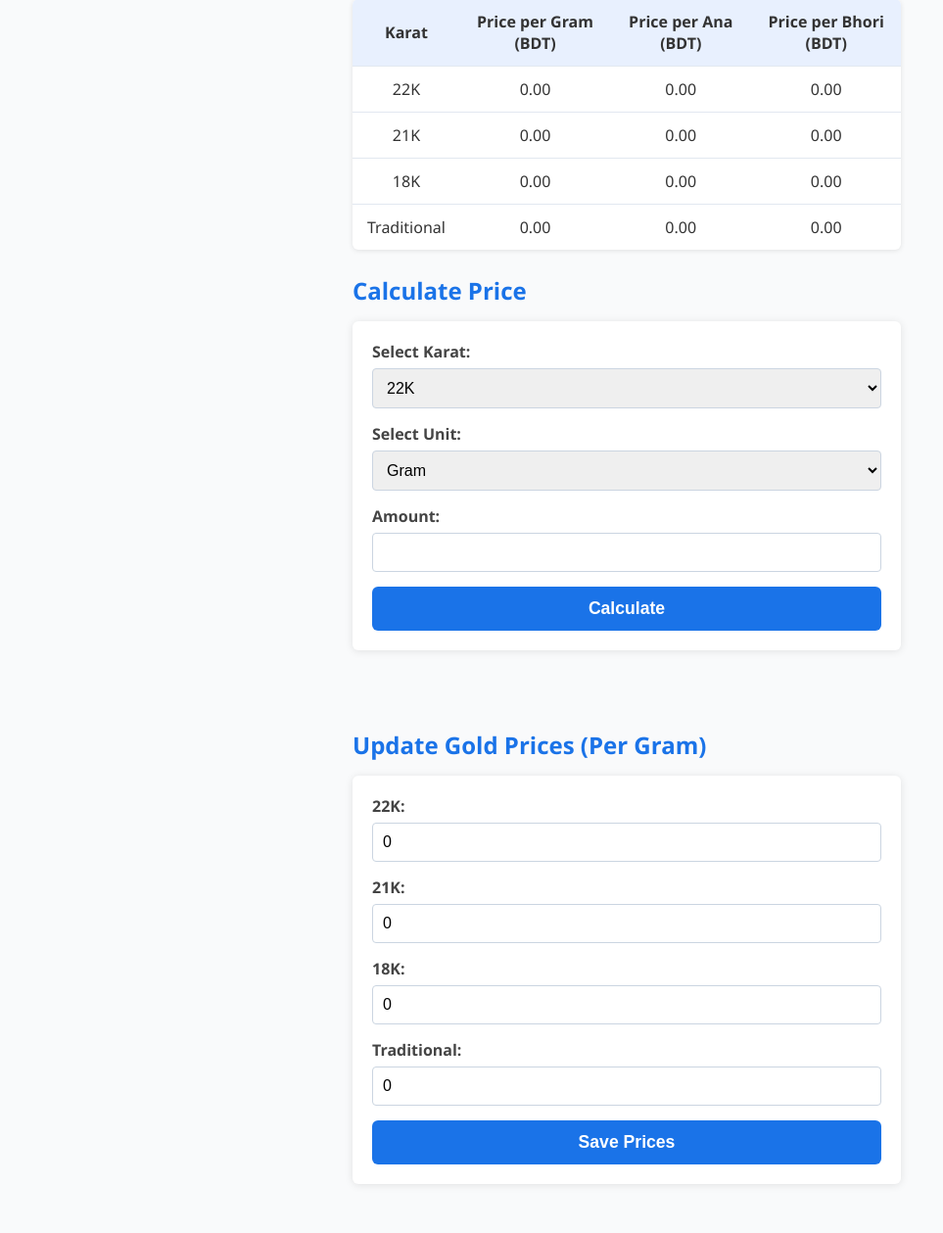
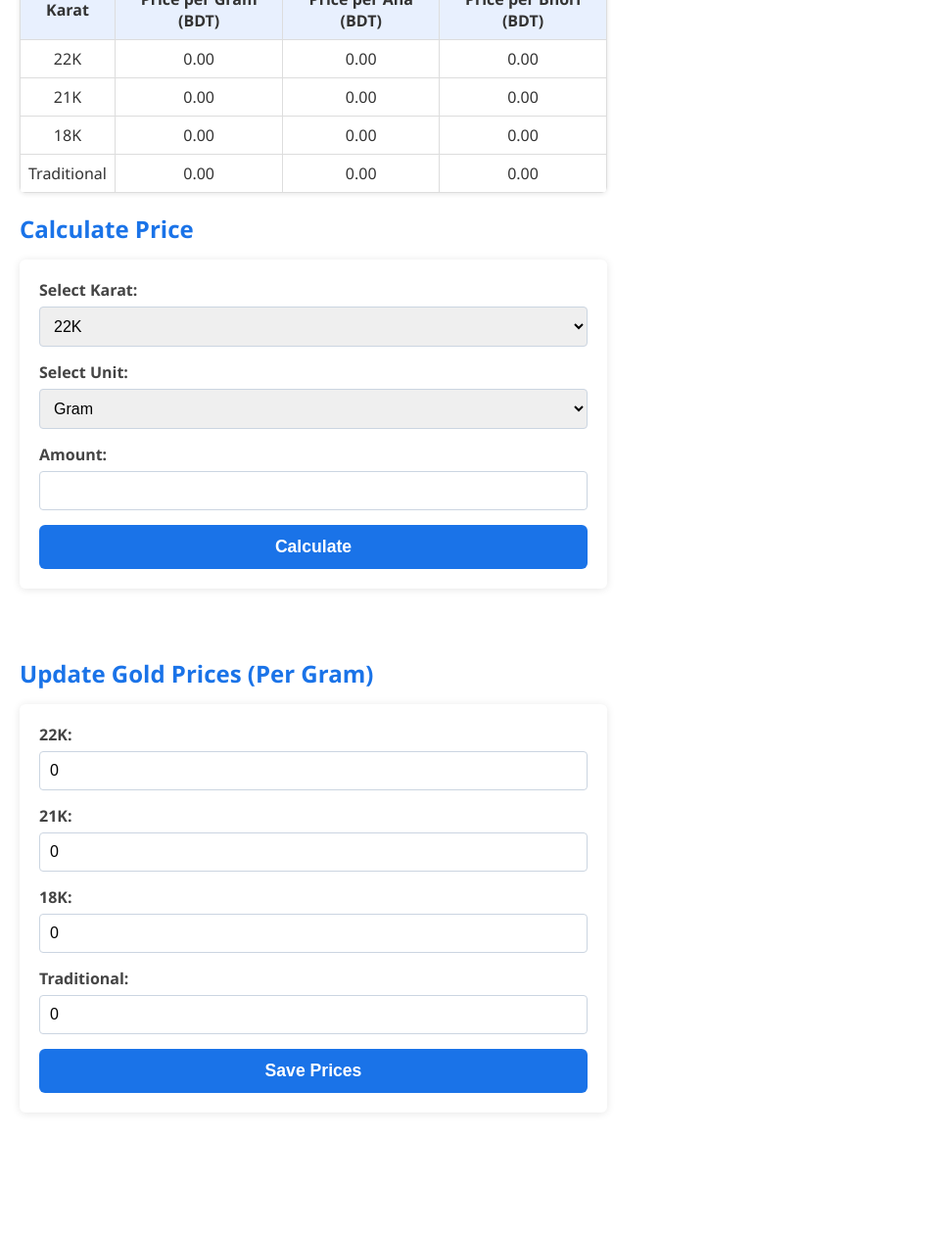
Before and after one commit to adibm531/gold-price-calc, a plain HTML site: page index.html in a window 1280 px wide. Shown: the part 100-1359 px from the top of the page at 98% size, without its empty margins (0-963 px from the left). After the commit the page ends 1256 px from the top, so only its background shows below. Drawn offline with Linux system fonts and the light colour scheme.

Commit message:
Update index.html

```diff
--- a/index.html
+++ b/index.html
@@ -11,13 +11,9 @@
     }
     body {
       font-family: 'Segoe UI', Tahoma, Geneva, Verdana, sans-serif;
-      background: #f9fafb;
+      margin: 20px;
+      max-width: 600px;
       color: #333;
-      margin: 0;
-      padding: 20px;
-      max-width: 600px;
-      margin-left: auto;
-      margin-right: auto;
     }
     h1, h2 {
       color: #1a73e8;
@@ -26,32 +22,27 @@
     table {
       width: 100%;
       border-collapse: collapse;
-      margin-bottom: 25px;
+      margin-bottom: 20px;
       background: white;
       border-radius: 6px;
       overflow: hidden;
       box-shadow: 0 1px 5px rgb(0 0 0 / 0.1);
     }
     th, td {
-      padding: 12px 15px;
+      border: 1px solid #ddd;
+      padding: 8px;
       text-align: center;
-      border-bottom: 1px solid #e2e8f0;
     }
     th {
       background-color: #e8f0fe;
       font-weight: 600;
-      cursor: default;
-      user-select: none;
-    }
-    tr:last-child td {
-      border-bottom: none;
     }
     form {
+      margin-bottom: 20px;
       background: white;
       padding: 20px;
       border-radius: 6px;
       box-shadow: 0 1px 8px rgb(0 0 0 / 0.1);
-      margin-bottom: 30px;
     }
     label {
       display: block;
@@ -94,23 +85,13 @@
       font-weight: 700;
       font-size: 1.25rem;
       color: #1a73e8;
-      margin-top: 15px;
+      margin-top: 10px;
       min-height: 1.5em;
     }
     #update-msg {
       margin-top: 10px;
       font-weight: 600;
       color: #2f855a;
-    }
-    /* Responsive tweaks */
-    @media (max-width: 480px) {
-      body {
-        padding: 15px;
-        max-width: 100%;
-      }
-      button {
-        font-size: 1rem;
-      }
     }
   </style>
 </head>
@@ -119,7 +100,7 @@
   <h1>Gold Price Calculator</h1>
 
   <!-- Price Table -->
-  <table aria-label="Gold Prices Table">
+  <table>
     <thead>
       <tr>
         <th>Karat</th>
@@ -134,51 +115,51 @@
   </table>
 
   <!-- Calculator -->
-  <section aria-label="Gold Price Calculator Section">
+  <section>
     <h2>Calculate Price</h2>
-    <form id="calc-form" aria-describedby="result">
+    <form id="calc-form">
       <label for="karat">Select Karat:</label>
       <select id="karat" required>
         <option value="22">22K</option>
         <option value="21">21K</option>
         <option value="18">18K</option>
         <option value="traditional">Traditional</option>
-      </select>
+      </select><br/>
 
       <label for="unit">Select Unit:</label>
       <select id="unit" required>
         <option value="gram">Gram</option>
         <option value="ana">Ana</option>
         <option value="bhori">Bhori</option>
-      </select>
+      </select><br/>
 
       <label for="amount">Amount:</label>
-      <input type="number" id="amount" min="0" step="any" required />
+      <input type="number" id="amount" min="0" step="any" required /><br/>
 
       <button type="submit">Calculate</button>
     </form>
-    <div id="result" aria-live="polite"></div>
+    <div id="result"></div>
   </section>
 
   <!-- Manual Price Update -->
-  <section id="update-prices" aria-label="Update Gold Prices Section">
+  <section id="update-prices">
     <h2>Update Gold Prices (Per Gram)</h2>
     <form id="price-update-form">
       <label for="price-22">22K:</label>
-      <input type="number" id="price-22" min="0" step="any" required />
+      <input type="number" id="price-22" min="0" step="any" required /><br/>
 
       <label for="price-21">21K:</label>
-      <input type="number" id="price-21" min="0" step="any" required />
+      <input type="number" id="price-21" min="0" step="any" required /><br/>
 
       <label for="price-18">18K:</label>
-      <input type="number" id="price-18" min="0" step="any" required />
+      <input type="number" id="price-18" min="0" step="any" required /><br/>
 
       <label for="price-traditional">Traditional:</label>
-      <input type="number" id="price-traditional" min="0" step="any" required />
+      <input type="number" id="price-traditional" min="0" step="any" required /><br/>
 
       <button type="submit">Save Prices</button>
     </form>
-    <p id="update-msg" role="alert"></p>
+    <p id="update-msg"></p>
   </section>
 
   <script src="script.js"></script>
```
